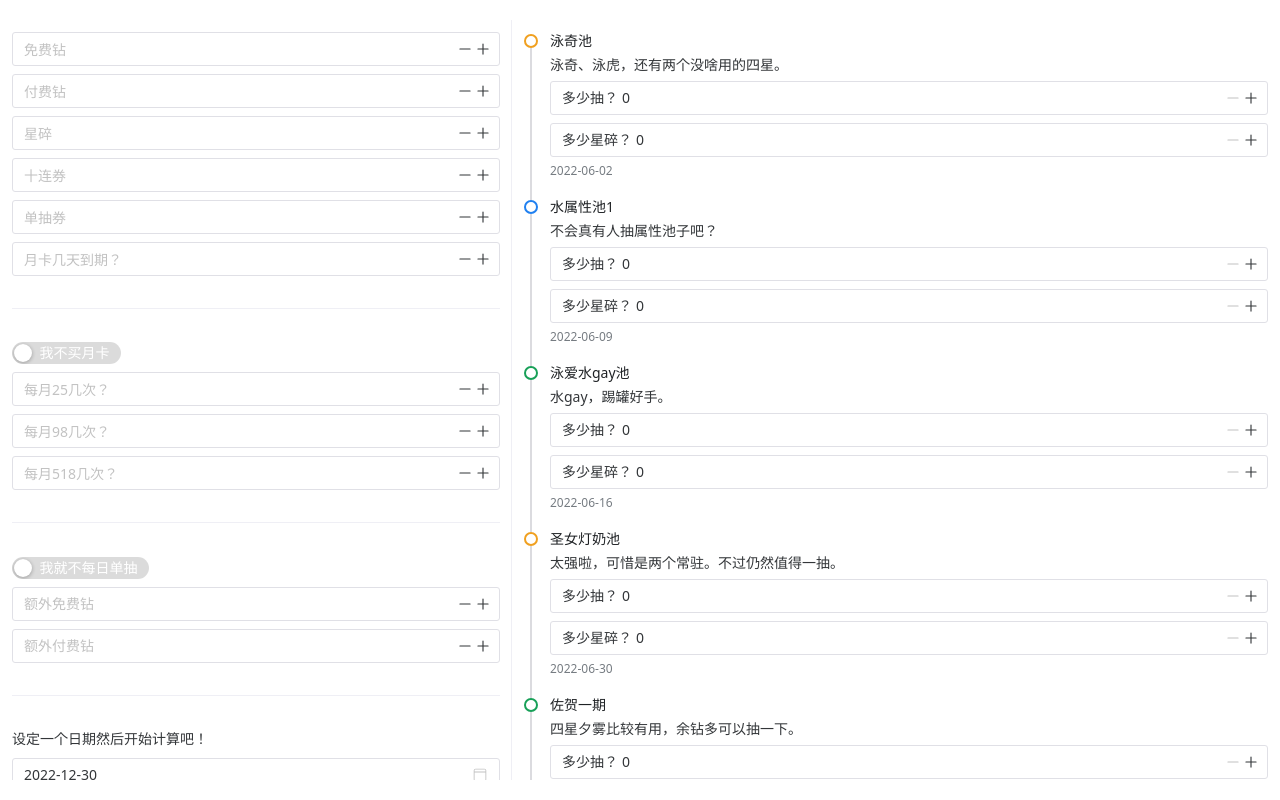
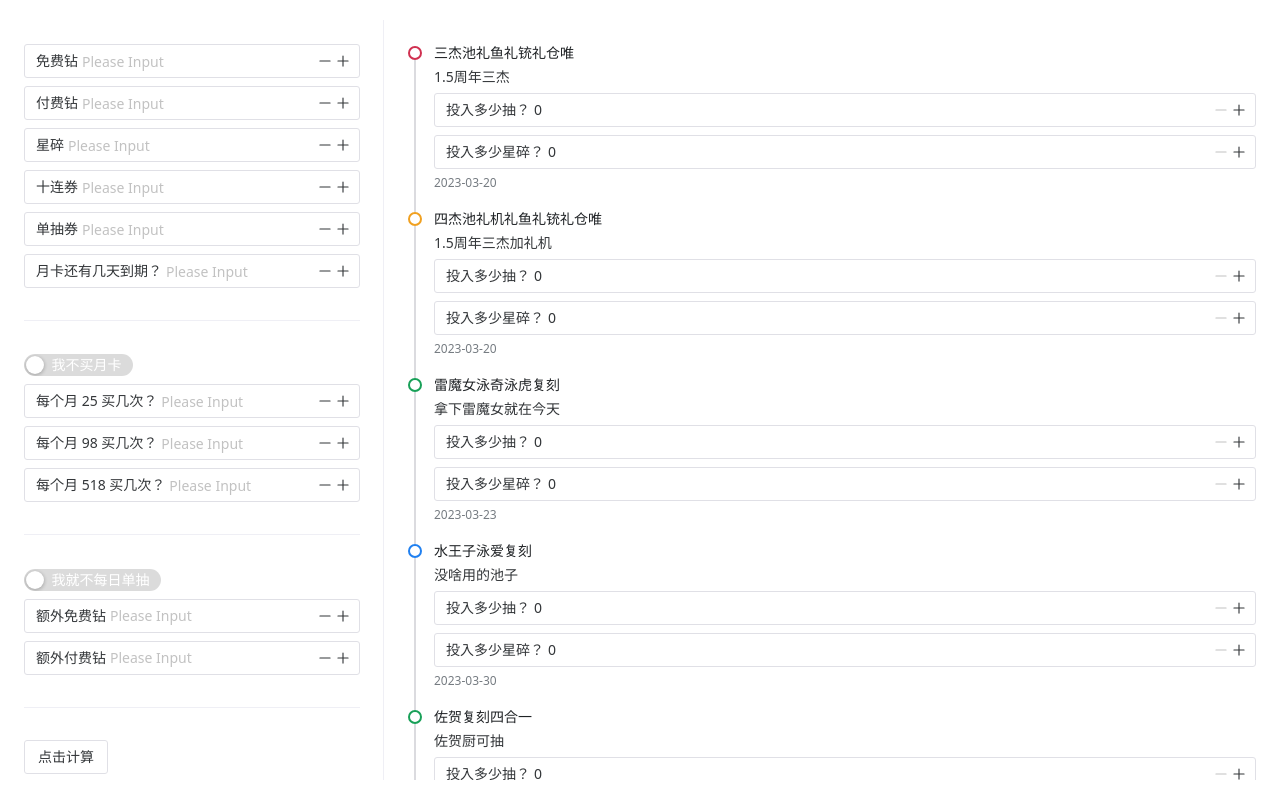
Before and after one commit to Metatronwings/wf_tools_frontend, a Vue app: page / in a window 1280 px wide. Built offline with nearby package versions, Linux system fonts and the light colour scheme.

Commit message:
feat: update

```diff
--- a/src/App.vue
+++ b/src/App.vue
@@ -111,296 +111,197 @@ function computePaidDiamonds() {
   return ret
 }
 // 这里之后是代码生成的
-let yong_qi_chi_draws = ref(0)
-let yong_qi_chi_stars = ref(0)
+let san_jie_chi_li_yu_li_chong_li_cang_wei_draws = ref(0)
+let san_jie_chi_li_yu_li_chong_li_cang_wei_stars = ref(0)
 
-let shui_shu_xing_chi_1_draws = ref(0)
-let shui_shu_xing_chi_1_stars = ref(0)
+let si_jie_chi_li_ji_li_yu_li_chong_li_cang_wei_draws = ref(0)
+let si_jie_chi_li_ji_li_yu_li_chong_li_cang_wei_stars = ref(0)
 
-let yong_ai_shui_gay_chi_draws = ref(0)
-let yong_ai_shui_gay_chi_stars = ref(0)
+let lei_mo_nv_yong_qi_yong_hu_fu_ke_draws = ref(0)
+let lei_mo_nv_yong_qi_yong_hu_fu_ke_stars = ref(0)
 
-let sheng_nv_deng_nai_chi_draws = ref(0)
-let sheng_nv_deng_nai_chi_stars = ref(0)
+let shui_wang_zi_yong_ai_fu_ke_draws = ref(0)
+let shui_wang_zi_yong_ai_fu_ke_stars = ref(0)
 
-let zuo_he_yi_qi_draws = ref(0)
-let zuo_he_yi_qi_stars = ref(0)
+let zuo_he_fu_ke_si_he_yi_draws = ref(0)
+let zuo_he_fu_ke_si_he_yi_stars = ref(0)
 
-let zuo_he_er_qi_draws = ref(0)
-let zuo_he_er_qi_stars = ref(0)
+let guang_pao_sheng_nv_chang_zhu_pian_ke_draws = ref(0)
+let guang_pao_sheng_nv_chang_zhu_pian_ke_stars = ref(0)
 
-let wan_sheng_ke_xue_jia_draws = ref(0)
-let wan_sheng_ke_xue_jia_stars = ref(0)
+let chun_niu_fu_ke_draws = ref(0)
+let chun_niu_fu_ke_stars = ref(0)
 
-let huo_lao_shi_draws = ref(0)
-let huo_lao_shi_stars = ref(0)
-
-let huang_nv_he_liu_ge_zi_de_feng_jue_se_draws = ref(0)
-let huang_nv_he_liu_ge_zi_de_feng_jue_se_stars = ref(0)
-
-let li_ji_draws = ref(0)
-let li_ji_stars = ref(0)
-
-let yi_zhou_nian_san_jie_draws = ref(0)
-let yi_zhou_nian_san_jie_stars = ref(0)
-
-let sheng_long_draws = ref(0)
-let sheng_long_stars = ref(0)
-
-let niu_niu_draws = ref(0)
-let niu_niu_stars = ref(0)
-
-let lei_zhi_zun_yi_ji_EMT_RE0_lian_dong_draws = ref(0)
-let lei_zhi_zun_yi_ji_EMT_RE0_lian_dong_stars = ref(0)
+let huo_shu_e_zi_lao_nan_ren_deng_nai_pian_ke_draws = ref(0)
+let huo_shu_e_zi_lao_nan_ren_deng_nai_pian_ke_stars = ref(0)
 
 function computeConsumeDiamonds() {
   let ret = 0
-  ret += yong_qi_chi_draws.value
-  ret += shui_shu_xing_chi_1_draws.value
-  ret += yong_ai_shui_gay_chi_draws.value
-  ret += sheng_nv_deng_nai_chi_draws.value
-  ret += zuo_he_yi_qi_draws.value
-  ret += zuo_he_er_qi_draws.value
-  ret += wan_sheng_ke_xue_jia_draws.value
-  ret += huo_lao_shi_draws.value
-  ret += huang_nv_he_liu_ge_zi_de_feng_jue_se_draws.value
-  ret += li_ji_draws.value
-  ret += yi_zhou_nian_san_jie_draws.value
-  ret += sheng_long_draws.value
-  ret += niu_niu_draws.value
-  ret += lei_zhi_zun_yi_ji_EMT_RE0_lian_dong_draws.value
+  ret += san_jie_chi_li_yu_li_chong_li_cang_wei_draws.value
+  ret += si_jie_chi_li_ji_li_yu_li_chong_li_cang_wei_draws.value
+  ret += lei_mo_nv_yong_qi_yong_hu_fu_ke_draws.value
+  ret += shui_wang_zi_yong_ai_fu_ke_draws.value
+  ret += zuo_he_fu_ke_si_he_yi_draws.value
+  ret += guang_pao_sheng_nv_chang_zhu_pian_ke_draws.value
+  ret += chun_niu_fu_ke_draws.value
+  ret += huo_shu_e_zi_lao_nan_ren_deng_nai_pian_ke_draws.value
   return 150 * ret
 }
 function computeConsumeStars() {
   let ret = 0
-  ret += yong_qi_chi_stars.value
-  ret += shui_shu_xing_chi_1_stars.value
-  ret += yong_ai_shui_gay_chi_stars.value
-  ret += sheng_nv_deng_nai_chi_stars.value
-  ret += zuo_he_yi_qi_stars.value
-  ret += zuo_he_er_qi_stars.value
-  ret += wan_sheng_ke_xue_jia_stars.value
-  ret += huo_lao_shi_stars.value
-  ret += huang_nv_he_liu_ge_zi_de_feng_jue_se_stars.value
-  ret += li_ji_stars.value
-  ret += yi_zhou_nian_san_jie_stars.value
-  ret += sheng_long_stars.value
-  ret += niu_niu_stars.value
-  ret += lei_zhi_zun_yi_ji_EMT_RE0_lian_dong_stars.value
+  ret += san_jie_chi_li_yu_li_chong_li_cang_wei_stars.value
+  ret += si_jie_chi_li_ji_li_yu_li_chong_li_cang_wei_stars.value
+  ret += lei_mo_nv_yong_qi_yong_hu_fu_ke_stars.value
+  ret += shui_wang_zi_yong_ai_fu_ke_stars.value
+  ret += zuo_he_fu_ke_si_he_yi_stars.value
+  ret += guang_pao_sheng_nv_chang_zhu_pian_ke_stars.value
+  ret += chun_niu_fu_ke_stars.value
+  ret += huo_shu_e_zi_lao_nan_ren_deng_nai_pian_ke_stars.value
   return ret
 }
 
 </script><template>
   <n-layout position="absolute">
     <n-layout has-sider position="absolute" style="top: 20px; bottom: 20px;">
-      <n-layout-sider bordered content-style="padding: 12px;" width="40%">
+      <n-layout-sider bordered content-style="padding: 24px;" width="30%">
         <n-space vertical>
-          <n-input-number v-model:value="free_diamond" :min="0" placeholder="免费钻">
-            <!-- <template #prefix>免费钻</template> -->
+          <n-input-number v-model:value="free_diamond" :min="0">
+            <template #prefix>免费钻</template>
           </n-input-number>
-          <n-input-number v-model:value="paid_diamond" :min="0" placeholder="付费钻">
-            <!-- <template #prefix>付费钻</template> -->
+          <n-input-number v-model:value="paid_diamond" :min="0">
+            <template #prefix>付费钻</template>
           </n-input-number>
-          <n-input-number v-model:value="star_piece" :min="0" placeholder="星碎">
-            <!-- <template #prefix>星碎</template> -->
+          <n-input-number v-model:value="star_piece" :min="0">
+            <template #prefix>星碎</template>
           </n-input-number>
-          <n-input-number v-model:value="ten_pull_ticket" :min="0" placeholder="十连券">
-            <!-- <template #prefix>十连券</template> -->
+          <n-input-number v-model:value="ten_pull_ticket" :min="0">
+            <template #prefix>十连券</template>
           </n-input-number>
-          <n-input-number v-model:value="single_pull_ticket" :min="0" placeholder="单抽券">
-            <!-- <template #prefix>单抽券</template> -->
+          <n-input-number v-model:value="single_pull_ticket" :min="0">
+            <template #prefix>单抽券</template>
           </n-input-number>
-          <n-input-number v-model:value="month_card_remain_days" :min="0" placeholder="月卡几天到期？">
-            <!-- <template #prefix>月卡几天到期？</template> -->
+          <n-input-number v-model:value="month_card_remain_days" :min="0">
+            <template #prefix>月卡还有几天到期？</template>
           </n-input-number>
           <n-divider />
           <n-switch v-model:value="is_month_card_purchased">
             <template #checked>我买月卡</template>
             <template #unchecked>我不买月卡</template>
           </n-switch>
-          <n-input-number v-model:value="small_paid_diamond_set_count" :min="0" :max="8" placeholder="每月25几次？">
-            <!-- <template #prefix>每月25几次？</template> -->
+          <n-input-number v-model:value="small_paid_diamond_set_count" :min="0">
+            <template #prefix>每个月 25 买几次？</template>
           </n-input-number>
-          <n-input-number v-model:value="ten_pull_ticket_count" :min="0" :max="3" placeholder="每月98几次？">
-            <!-- <template #prefix>每月98几次？</template> -->
+          <n-input-number v-model:value="ten_pull_ticket_count" :min="0">
+            <template #prefix>每个月 98 买几次？</template>
           </n-input-number>
-          <n-input-number v-model:value="large_paid_diamond_set_count" :min="0" :max="3" placeholder="每月518几次？">
-            <!-- <template #prefix>每月518几次？</template> -->
+          <n-input-number v-model:value="large_paid_diamond_set_count" :min="0">
+            <template #prefix>每个月 518 买几次？</template>
           </n-input-number>
           <n-divider />
           <n-switch v-model:value="is_daily_draw_card">
             <template #checked>抽TM的！</template>
             <template #unchecked>我就不每日单抽</template>
           </n-switch>
-          <n-input-number v-model:value="extra_free_diamond" :min="0" placeholder="额外免费钻">
-            <!-- <template #prefix>额外免费钻</template> -->
+          <n-input-number v-model:value="extra_free_diamond" :min="0">
+            <template #prefix>额外免费钻</template>
           </n-input-number>
-          <n-input-number v-model:value="extra_paid_diamond" :min="0" placeholder="额外付费钻">
-            <!-- <template #prefix>额外付费钻</template> -->
+          <n-input-number v-model:value="extra_paid_diamond" :min="0">
+            <template #prefix>额外付费钻</template>
           </n-input-number>
-          <n-divider />设定一个日期然后开始计算吧！
-          <n-date-picker v-model:value="timestamp" type="date" clearable />
-          <n-button @click="computeDiamonds">点击计算</n-button>
-          <n-space vertical>
-            <n-space>等价免费钻剩余：{{ total_free_diamond }}</n-space>
-            <n-space>付费钻剩余：{{ total_paid_diamond }}</n-space>
-            <n-space>星碎剩余：(先占个位)</n-space>
-          </n-space>
+          <n-divider />
+          <n-button @click="computeDiamonds">
+            点击计算
+          </n-button>
+            等价免费钻剩余：{{ total_free_diamond }}
         </n-space>
       </n-layout-sider>
-      <n-layout content-style="padding: 12px;" :native-scrollbar="false">
+      <n-layout content-style="padding: 24px;" :native-scrollbar="false">
         <n-timeline>
-          <n-timeline-item type="warning" title="泳奇池" time="2022-06-02">
+          <n-timeline-item type="error" title="三杰池礼鱼礼铳礼仓唯" time="2023-03-20">
             <n-space vertical #default>
-              泳奇、泳虎，还有两个没啥用的四星。
-              <n-input-number v-model:value="yong_qi_chi_draws" :min="0">
-                <template #prefix>多少抽？</template>
+              1.5周年三杰
+              <n-input-number v-model:value="san_jie_chi_li_yu_li_chong_li_cang_wei_draws" :min="0">
+                <template #prefix>投入多少抽？</template>
               </n-input-number>
-              <n-input-number v-model:value="yong_qi_chi_stars" :min="0">
-                <template #prefix>多少星碎？</template>
+              <n-input-number v-model:value="san_jie_chi_li_yu_li_chong_li_cang_wei_stars" :min="0">
+                <template #prefix>投入多少星碎？</template>
               </n-input-number>
             </n-space>
           </n-timeline-item>
-          <n-timeline-item type="info" title="水属性池1" time="2022-06-09">
+          <n-timeline-item type="warning" title="四杰池礼机礼鱼礼铳礼仓唯" time="2023-03-20">
             <n-space vertical #default>
-              不会真有人抽属性池子吧？
-              <n-input-number v-model:value="shui_shu_xing_chi_1_draws" :min="0">
-                <template #prefix>多少抽？</template>
+              1.5周年三杰加礼机
+              <n-input-number v-model:value="si_jie_chi_li_ji_li_yu_li_chong_li_cang_wei_draws" :min="0">
+                <template #prefix>投入多少抽？</template>
               </n-input-number>
-              <n-input-number v-model:value="shui_shu_xing_chi_1_stars" :min="0">
-                <template #prefix>多少星碎？</template>
+              <n-input-number v-model:value="si_jie_chi_li_ji_li_yu_li_chong_li_cang_wei_stars" :min="0">
+                <template #prefix>投入多少星碎？</template>
               </n-input-number>
             </n-space>
           </n-timeline-item>
-          <n-timeline-item type="success" title="泳爱水gay池" time="2022-06-16">
+          <n-timeline-item type="success" title="雷魔女泳奇泳虎复刻" time="2023-03-23">
             <n-space vertical #default>
-              水gay，踢罐好手。
-              <n-input-number v-model:value="yong_ai_shui_gay_chi_draws" :min="0">
-                <template #prefix>多少抽？</template>
+              拿下雷魔女就在今天
+              <n-input-number v-model:value="lei_mo_nv_yong_qi_yong_hu_fu_ke_draws" :min="0">
+                <template #prefix>投入多少抽？</template>
               </n-input-number>
-              <n-input-number v-model:value="yong_ai_shui_gay_chi_stars" :min="0">
-                <template #prefix>多少星碎？</template>
+              <n-input-number v-model:value="lei_mo_nv_yong_qi_yong_hu_fu_ke_stars" :min="0">
+                <template #prefix>投入多少星碎？</template>
               </n-input-number>
             </n-space>
           </n-timeline-item>
-          <n-timeline-item type="warning" title="圣女灯奶池" time="2022-06-30">
+          <n-timeline-item type="info" title="水王子泳爱复刻" time="2023-03-30">
             <n-space vertical #default>
-              太强啦，可惜是两个常驻。不过仍然值得一抽。
-              <n-input-number v-model:value="sheng_nv_deng_nai_chi_draws" :min="0">
-                <template #prefix>多少抽？</template>
+              没啥用的池子
+              <n-input-number v-model:value="shui_wang_zi_yong_ai_fu_ke_draws" :min="0">
+                <template #prefix>投入多少抽？</template>
               </n-input-number>
-              <n-input-number v-model:value="sheng_nv_deng_nai_chi_stars" :min="0">
-                <template #prefix>多少星碎？</template>
+              <n-input-number v-model:value="shui_wang_zi_yong_ai_fu_ke_stars" :min="0">
+                <template #prefix>投入多少星碎？</template>
               </n-input-number>
             </n-space>
           </n-timeline-item>
-          <n-timeline-item type="success" title="佐贺一期" time="2022-07-21">
+          <n-timeline-item type="success" title="佐贺复刻四合一" time="2023-04-06">
             <n-space vertical #default>
-              四星夕雾比较有用，余钻多可以抽一下。
-              <n-input-number v-model:value="zuo_he_yi_qi_draws" :min="0">
-                <template #prefix>多少抽？</template>
+              佐贺厨可抽
+              <n-input-number v-model:value="zuo_he_fu_ke_si_he_yi_draws" :min="0">
+                <template #prefix>投入多少抽？</template>
               </n-input-number>
-              <n-input-number v-model:value="zuo_he_yi_qi_stars" :min="0">
-                <template #prefix>多少星碎？</template>
+              <n-input-number v-model:value="zuo_he_fu_ke_si_he_yi_stars" :min="0">
+                <template #prefix>投入多少星碎？</template>
               </n-input-number>
             </n-space>
           </n-timeline-item>
-          <n-timeline-item type="success" title="佐贺二期" time="2022-07-28">
+          <n-timeline-item type="info" title="光炮圣女常驻骗氪" time="2023-04-13">
             <n-space vertical #default>
-              微氪党可以跳过。
-              <n-input-number v-model:value="zuo_he_er_qi_draws" :min="0">
-                <template #prefix>多少抽？</template>
+              不抽
+              <n-input-number v-model:value="guang_pao_sheng_nv_chang_zhu_pian_ke_draws" :min="0">
+                <template #prefix>投入多少抽？</template>
               </n-input-number>
-              <n-input-number v-model:value="zuo_he_er_qi_stars" :min="0">
-                <template #prefix>多少星碎？</template>
+              <n-input-number v-model:value="guang_pao_sheng_nv_chang_zhu_pian_ke_stars" :min="0">
+                <template #prefix>投入多少星碎？</template>
               </n-input-number>
             </n-space>
           </n-timeline-item>
-          <n-timeline-item type="warning" title="万圣科学家" time="2022-08-04">
+          <n-timeline-item type="error" title="春牛复刻" time="2023-04-20">
             <n-space vertical #default>
-              四星万圣科学家是大奖，值得捞一下。
-              <n-input-number v-model:value="wan_sheng_ke_xue_jia_draws" :min="0">
-                <template #prefix>多少抽？</template>
+              没有牛牛的赶紧拿下
+              <n-input-number v-model:value="chun_niu_fu_ke_draws" :min="0">
+                <template #prefix>投入多少抽？</template>
               </n-input-number>
-              <n-input-number v-model:value="wan_sheng_ke_xue_jia_stars" :min="0">
-                <template #prefix>多少星碎？</template>
+              <n-input-number v-model:value="chun_niu_fu_ke_stars" :min="0">
+                <template #prefix>投入多少星碎？</template>
               </n-input-number>
             </n-space>
           </n-timeline-item>
-          <n-timeline-item type="success" title="火老师" time="2022-08-18">
+          <n-timeline-item type="info" title="火鼠蛾子老男人灯奶骗氪" time="2023-04-27">
             <n-space vertical #default>
-              一周年就要到了，微氪不要下池哦。（虽然火老师很强）
-              <n-input-number v-model:value="huo_lao_shi_draws" :min="0">
-                <template #prefix>多少抽？</template>
+              真的不想抽啊
+              <n-input-number v-model:value="huo_shu_e_zi_lao_nan_ren_deng_nai_pian_ke_draws" :min="0">
+                <template #prefix>投入多少抽？</template>
               </n-input-number>
-              <n-input-number v-model:value="huo_lao_shi_stars" :min="0">
-                <template #prefix>多少星碎？</template>
-              </n-input-number>
-            </n-space>
-          </n-timeline-item>
-          <n-timeline-item type="success" title="皇女和六个字的风角色" time="2022-08-25">
-            <n-space vertical #default>
-              一周年就要到了，微氪不要下池哦。
-              <n-input-number v-model:value="huang_nv_he_liu_ge_zi_de_feng_jue_se_draws" :min="0">
-                <template #prefix>多少抽？</template>
-              </n-input-number>
-              <n-input-number v-model:value="huang_nv_he_liu_ge_zi_de_feng_jue_se_stars" :min="0">
-                <template #prefix>多少星碎？</template>
-              </n-input-number>
-            </n-space>
-          </n-timeline-item>
-          <n-timeline-item type="error" title="里脊" time="2022-09-25">
-            <n-space vertical #default>
-              理论上所有人都要下的池子。
-              <n-input-number v-model:value="li_ji_draws" :min="0">
-                <template #prefix>多少抽？</template>
-              </n-input-number>
-              <n-input-number v-model:value="li_ji_stars" :min="0">
-                <template #prefix>多少星碎？</template>
-              </n-input-number>
-            </n-space>
-          </n-timeline-item>
-          <n-timeline-item type="error" title="一周年三杰" time="2022-10-01">
-            <n-space vertical #default>
-              理论上所有人都要下井的池子。
-              <n-input-number v-model:value="yi_zhou_nian_san_jie_draws" :min="0">
-                <template #prefix>多少抽？</template>
-              </n-input-number>
-              <n-input-number v-model:value="yi_zhou_nian_san_jie_stars" :min="0">
-                <template #prefix>多少星碎？</template>
-              </n-input-number>
-            </n-space>
-          </n-timeline-item>
-          <n-timeline-item type="error" title="圣龙" time="2022-11-01">
-            <n-space vertical #default>
-              一周年之后的限定连发，其一。
-              <n-input-number v-model:value="sheng_long_draws" :min="0">
-                <template #prefix>多少抽？</template>
-              </n-input-number>
-              <n-input-number v-model:value="sheng_long_stars" :min="0">
-                <template #prefix>多少星碎？</template>
-              </n-input-number>
-            </n-space>
-          </n-timeline-item>
-          <n-timeline-item type="error" title="牛牛" time="2022-11-14">
-            <n-space vertical #default>
-              一周年之后的限定连发，其二。
-              <n-input-number v-model:value="niu_niu_draws" :min="0">
-                <template #prefix>多少抽？</template>
-              </n-input-number>
-              <n-input-number v-model:value="niu_niu_stars" :min="0">
-                <template #prefix>多少星碎？</template>
-              </n-input-number>
-            </n-space>
-          </n-timeline-item>
-          <n-timeline-item type="error" title="蕾至尊以及EMT_RE0联动" time="2022-12-01">
-            <n-space vertical #default>
-              一周年之后的限定连发，其三。
-              <n-input-number v-model:value="lei_zhi_zun_yi_ji_EMT_RE0_lian_dong_draws" :min="0">
-                <template #prefix>多少抽？</template>
-              </n-input-number>
-              <n-input-number v-model:value="lei_zhi_zun_yi_ji_EMT_RE0_lian_dong_stars" :min="0">
-                <template #prefix>多少星碎？</template>
+              <n-input-number v-model:value="huo_shu_e_zi_lao_nan_ren_deng_nai_pian_ke_stars" :min="0">
+                <template #prefix>投入多少星碎？</template>
               </n-input-number>
             </n-space>
           </n-timeline-item>
```
